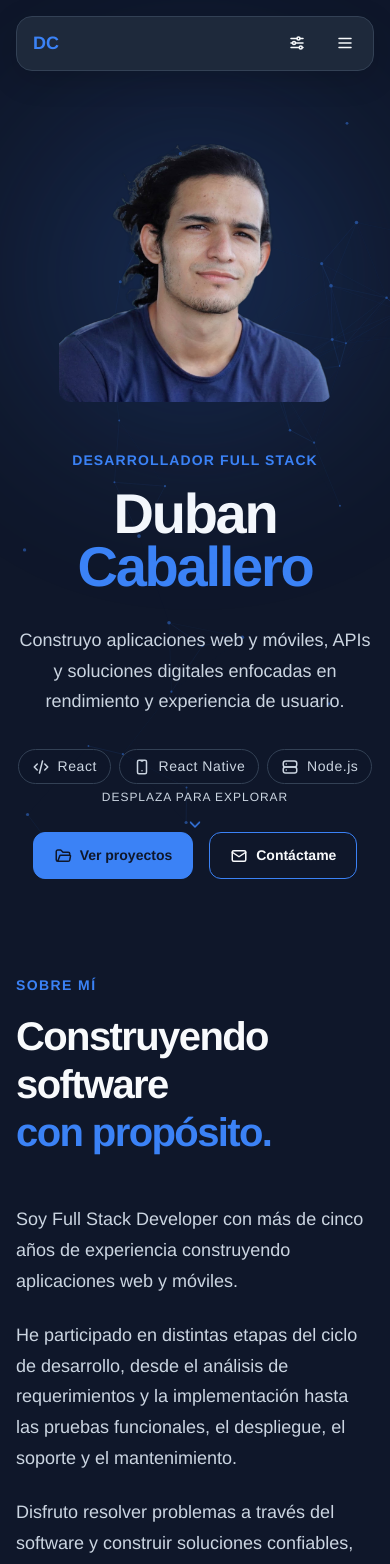
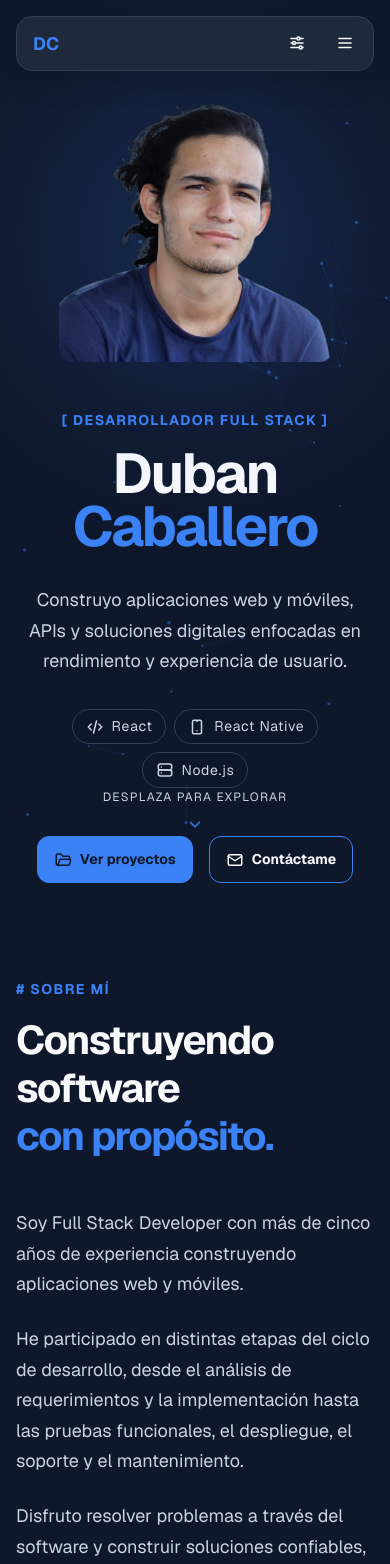
Before and after one commit to dknightdev/fullstack-showcase, a React (Vite) app in the folder apps/web/: page / in a window 390 px wide. Shown: the top 1564 px of the page. Built offline with nearby package versions, Linux system fonts and the light colour scheme.

Commit message:
Fuente y nuevas mejoras en el responsive

```diff
--- a/apps/web/src/components/sections/About/About.module.css
+++ b/apps/web/src/components/sections/About/About.module.css
@@ -93,4 +93,9 @@
 	.principles {
 		grid-template-columns: 1fr;
 	}
+
+	.principle {
+		gap: var(--spacing-md);
+		padding: var(--spacing-md);
+	}
 }
--- a/apps/web/src/components/sections/Hero/Hero.module.css
+++ b/apps/web/src/components/sections/Hero/Hero.module.css
@@ -28,12 +28,11 @@
 .eyebrow {
 	margin-bottom: var(--spacing-md);
 
-	color: var(--color-primary);
-
 	font-size: var(--font-size-sm);
 	font-weight: var(--font-weight-bold);
 	text-transform: uppercase;
-	letter-spacing: 0.08em;
+	letter-spacing: 0.1em;
+	color: var(--color-primary);
 
 	transition:
 		color var(--transition-normal);
@@ -118,6 +117,7 @@ h1 span {
 .imageWrapper img {
 	position: relative;
 	z-index: 1;
+	height: auto;
 	border-radius: var(--border-radius-md);
 }
 
@@ -145,7 +145,7 @@ h1 span {
 .scrollText {
 	font-size: var(--font-size-xs);
 	font-weight: var(--font-weight-regular);
-	letter-spacing: 0.08em;
+	letter-spacing: 0.1em;
 	text-transform: uppercase;
 }
 
@@ -220,3 +220,15 @@ h1 span {
 		bottom: calc(16px + env(safe-area-inset-bottom));
 	}
 }
+
+@media (max-width: 425px) {
+	.section {
+		padding-top: calc(var(--navbar-height) + var(--spacing-lg));
+	}
+}
+
+@media (prefers-reduced-motion: reduce) {
+	.scrollIcon {
+		animation: none;
+	}
+}
--- a/apps/web/src/components/sections/Hero/Hero.tsx
+++ b/apps/web/src/components/sections/Hero/Hero.tsx
@@ -68,6 +68,20 @@ const Hero = () => {
 	const shouldReduceMotion = useReducedMotion()
 
 	useEffect(() => {
+		const previousRestoration = window.history.scrollRestoration
+
+		window.history.scrollRestoration = 'manual'
+
+		if (!window.location.hash) {
+			window.scrollTo(0, 0)
+		}
+
+		return () => {
+			window.history.scrollRestoration = previousRestoration
+		}
+	}, [])
+
+	useEffect(() => {
 		const handleScroll = () => {
 			const hideThreshold = window.innerHeight * 0.2
 			setIsScrollIndicatorVisible(window.scrollY < hideThreshold)
@@ -96,7 +110,7 @@ const Hero = () => {
 						className={styles.eyebrow}
 						variants={itemVariants}
 					>
-						{t('hero.role')}
+						[ {t('hero.role')} ]
 					</motion.p>
 
 					<motion.h1 variants={itemVariants}>
@@ -152,6 +166,8 @@ const Hero = () => {
 				>
 					<img
 						src={perfilSilueta}
+						width={893}
+						height={934}
 						alt={t('hero.profileAlt')}
 					/>
 				</motion.div>
--- a/apps/web/src/components/sections/Skills/Skills.module.css
+++ b/apps/web/src/components/sections/Skills/Skills.module.css
@@ -74,6 +74,10 @@
 		grid-template-columns: 1fr;
 	}
 
+	.card {
+		padding: var(--spacing-lg);
+	}
+
 	.card:last-child {
 		grid-column: auto;
 	}
@@ -81,6 +85,10 @@
 
 @media (max-width: 425px) {
 	.card {
-		padding: var(--spacing-lg);
+		padding: var(--spacing-md);
+	}
+
+	.skills {
+		margin-top: var(--spacing-lg);
 	}
 }
--- a/apps/web/src/components/ui/Button/Button.module.css
+++ b/apps/web/src/components/ui/Button/Button.module.css
@@ -94,3 +94,20 @@
 	background-color: var(--color-border);
 	color: var(--color-primary);
 }
+
+@media (max-width: 425px) {
+	.primary,
+	.secondary {
+		padding: 0.75rem 1rem;
+	}
+}
+
+@media (prefers-reduced-motion: reduce) {
+	.button,
+	.primary,
+	.secondary,
+	.tertiary,
+	.icon {
+		transition: none;
+	}
+}
--- a/apps/web/src/components/ui/Chip/Chip.module.css
+++ b/apps/web/src/components/ui/Chip/Chip.module.css
@@ -12,7 +12,7 @@
 	font-size: var(--font-size-sm);
 	color: var(--color-text-soft);
 	font-weight: var(--font-weight-regular);
-	letter-spacing: 0.04em;
+	letter-spacing: 0.05em;
 
 	transition:
 		color var(--transition-normal),
--- a/apps/web/src/components/ui/SectionHeading/SectionHeading.module.css
+++ b/apps/web/src/components/ui/SectionHeading/SectionHeading.module.css
@@ -8,11 +8,12 @@
 
 .eyebrow {
 	margin-bottom: var(--spacing-md);
-	color: var(--color-primary);
+
 	font-size: var(--font-size-sm);
 	font-weight: var(--font-weight-bold);
 	text-transform: uppercase;
 	letter-spacing: 0.1em;
+	color: var(--color-primary);
 
 	transition:
 		color var(--transition-normal);
--- a/apps/web/src/components/ui/SectionHeading/SectionHeading.tsx
+++ b/apps/web/src/components/ui/SectionHeading/SectionHeading.tsx
@@ -21,7 +21,7 @@ const SectionHeading = ({
 		<Reveal direction='left'>
 			<div className={styles.heading}>
 				<p className={styles.eyebrow}>
-					{eyebrow}
+					# {eyebrow}
 				</p>
 
 				<h2>
--- a/apps/web/src/i18n/locales/en.json
+++ b/apps/web/src/i18n/locales/en.json
@@ -132,7 +132,7 @@
 			"storeOrders": {
 				"title": "Ordering app for shopkeepers",
 				"category": "Web and mobile application",
-				"context": "Asistencia Móvil",
+				"context": "Asistencia Móvil S.A.S.",
 				"description": "An app focused on shopkeepers for placing product orders, with mobile and web versions.",
 				"details": {
 					"description": "An app for placing product orders focused on shopkeepers. Users can access a catalog, select the products and quantities they need, choose when they want to receive their order, and pay on delivery.",
--- a/apps/web/src/i18n/locales/es.json
+++ b/apps/web/src/i18n/locales/es.json
@@ -132,7 +132,7 @@
 			"storeOrders": {
 				"title": "Aplicación de pedidos para tenderos",
 				"category": "Aplicación web y móvil",
-				"context": "Asistencia Móvil",
+				"context": "Asistencia Móvil S.A.S.",
 				"description": "Aplicación enfocada en tenderos para la solicitud de pedidos de productos, con versiones móvil y web.",
 				"details": {
 					"description": "Aplicación para la solicitud de pedidos de productos, enfocada en tenderos. Los usuarios pueden ingresar a un catálogo, seleccionar los productos y cantidades que necesitan, definir cuándo desean recibir el pedido y realizar el pago contraentrega.",
--- a/apps/web/src/styles/globals.css
+++ b/apps/web/src/styles/globals.css
@@ -1,4 +1,4 @@
-@import url('https://fonts.googleapis.com/css2?family=Quantico:wght@400;700&display=swap');
+@import url('https://fonts.googleapis.com/css2?family=Geist:wght@400;700&display=swap');
 
 :root {
 	/** Layout */
@@ -19,8 +19,7 @@
 	--spacing-section: clamp(3rem, 7vw, 6rem);
 
 	/** Typography */
-	--font-family: Helvetica, Arial, sans-serif;
-	--font-family-heading: 'Quantico', Helvetica, Arial, sans-serif;
+	--font-family: 'Geist', Helvetica, Arial, sans-serif;
 
 	--font-size-xs: 0.75rem;
 	--font-size-sm: 0.875rem;
```
